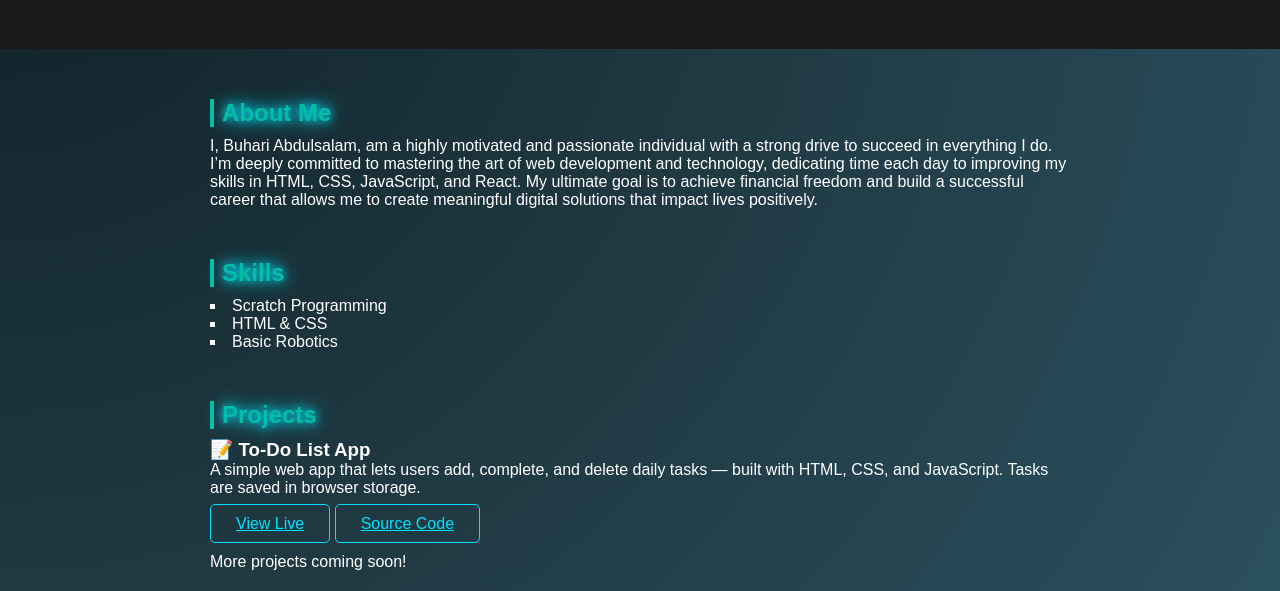
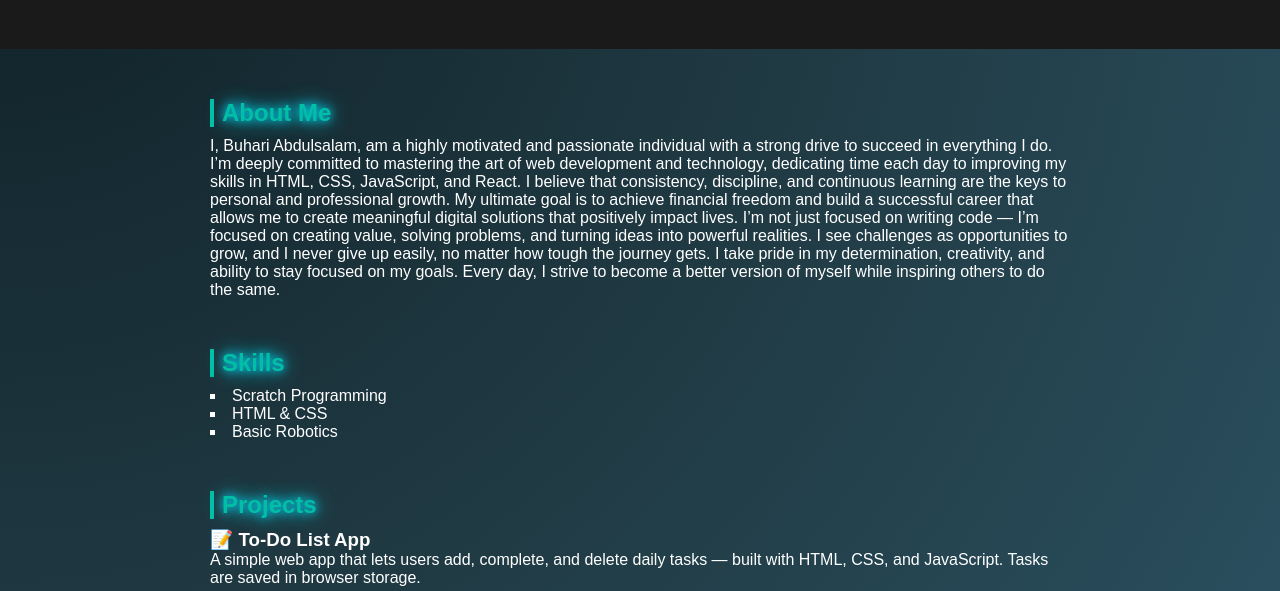
Before and after one commit to Bsalam-code/portfolio, a plain HTML site: page index.html in a window 1280 px wide. Shown: the part 146-737 px from the top of the page. Drawn offline with Linux system fonts and the light colour scheme.

Commit message:
Update index.html

```diff
--- a/index.html
+++ b/index.html
@@ -18,11 +18,13 @@
     <section class="about">
         <h2>About Me</h2>
         <p>
-            I, Buhari Abdulsalam, am a highly motivated and passionate individual with a strong drive to succeed in
-            everything I do. I’m deeply committed to mastering the art of web development and technology, dedicating
-            time each day to improving my skills in HTML, CSS, JavaScript, and React. My ultimate goal is to achieve
-            financial freedom and build a successful career that allows me to create meaningful digital solutions that
-            impact lives positively.
+           I, Buhari Abdulsalam, am a highly motivated and passionate individual with a strong drive to succeed in everything I do. I’m deeply committed to mastering the art of web development and technology, dedicating time each day to improving my skills in HTML, CSS, JavaScript, and React.
+
+I believe that consistency, discipline, and continuous learning are the keys to personal and professional growth. My ultimate goal is to achieve financial freedom and build a successful career that allows me to create meaningful digital solutions that positively impact lives.
+
+I’m not just focused on writing code — I’m focused on creating value, solving problems, and turning ideas into powerful realities. I see challenges as opportunities to grow, and I never give up easily, no matter how tough the journey gets.
+
+I take pride in my determination, creativity, and ability to stay focused on my goals. Every day, I strive to become a better version of myself while inspiring others to do the same.
         </p>
     </section>
 
```
